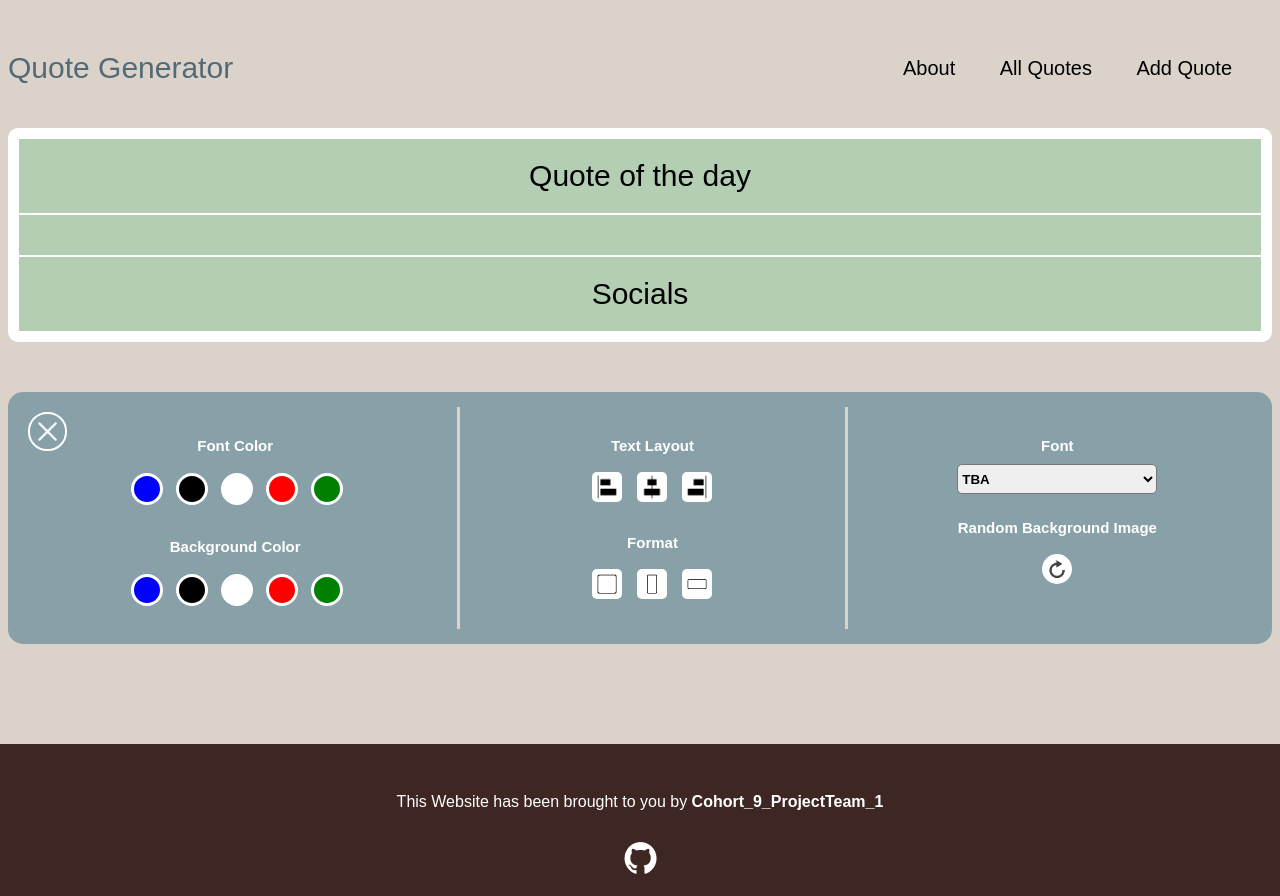
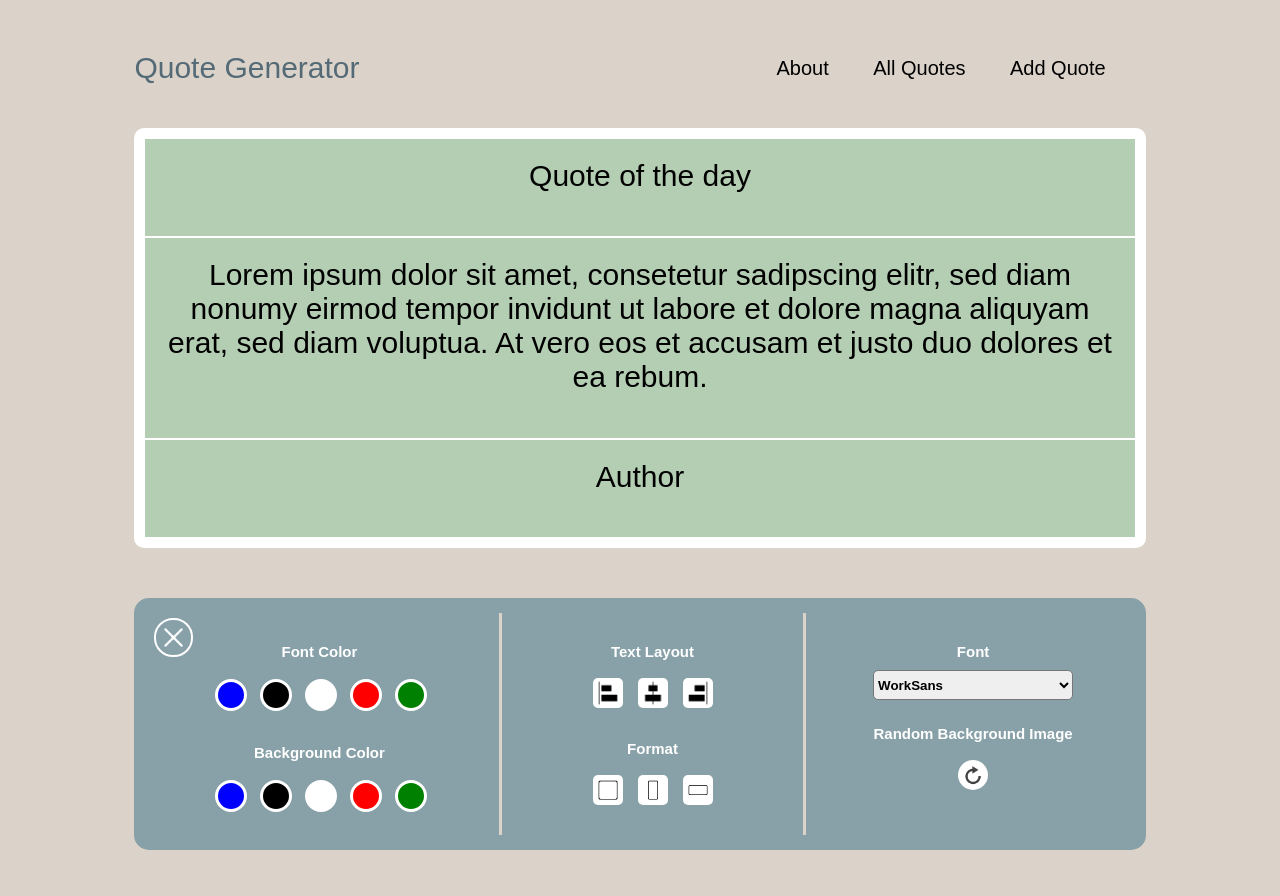
Before and after one commit to The-Dan-Main/Cohort_9-Quote-Project-1, a plain HTML site: page index.html in a window 1280 px wide. Shown: the top 896 px of the page. Drawn offline with Linux system fonts and the light colour scheme.

Commit message:
added additional fonts and placeholder for quote

```diff
--- a/index.html
+++ b/index.html
@@ -10,9 +10,8 @@
 </head>
 
 <body>
+    <div id="mainContainer">
 
-
-    <!-- navbar -->
         <nav class="navbar">
             <a class="navbar-title" href="#">Quote Generator</a>
             <div class="navbar-right">
@@ -23,9 +22,13 @@
         </nav>
 
         <div class="grid-container">
-        <div class="grid-item">Quote of the day</div>
-        <div class="grid-item"></div>
-        <div class="grid-item">Socials </div>
+            <div class="grid-item" id="quote-title">Quote of the day</div>
+            <div class="grid-item" id="quote-text">
+                Lorem ipsum dolor sit amet, consetetur sadipscing elitr, sed diam nonumy eirmod tempor invidunt ut
+                labore et dolore magna aliquyam erat, sed diam voluptua.
+                At vero eos et accusam et justo duo dolores et ea rebum.
+            </div>
+            <div class="grid-item" id="quote-author">Author </div>
         </div>
 
 
@@ -108,20 +111,24 @@
             </div>
             <div class="settings-font-container flex-container">
                 <p class="settings-para">Font</p>
-            <select name="fontSelect" id="fontSelect">
-                <option value="TBA">TBA</option> <!-- Font styles has to be decided and added -->
-                <option value="TBA">TBA</option> <!-- Font styles has to be decided and added -->
-                <option value="TBA">TBA</option> <!-- Font styles has to be decided and added -->
-                <option value="TBA">TBA</option> <!-- Font styles has to be decided and added -->
+                <select name="font Select" id="fontSelect" title="font Select">
+                    <option value="TBA" id="WorkSans">WorkSans</option>
+                    <option value="TBA" id="Silkscreen">Silkscreen</option>
+                    <option value="TBA" id="Playfair">Playfair</option>
+                    <option value="TBA" id="Aboreto">Aboreto</option>
+                    <option value="TBA" id="DancingScript">DancingScript</option>
                 </select>
 
                 <p class="settings-para">Random Background Image</p>
                 <div class="settings-font-backgroundSwitch">
-                <input type="radio" name="textFormatSwitch" class="randomBackgorundSwitch textFormatSwitch" id="random-bg-image">
+                    <input type="radio" name="textFormatSwitch" class="randomBackgorundSwitch textFormatSwitch"
+                        id="random-bg-image">
                 </div>
 
             </div>
         </div>
+    </div>
+
 
     <footer>
         <div>
--- a/style.css
+++ b/style.css
@@ -7,6 +7,11 @@
   --brown: #3e2723;
 }
 
+
+
+
+
+/* Main Font  */
 @import url('https://fonts.googleapis.com/css2?family=Work+Sans:wght@300;400;500;600;700;800;900&display=swap'
 );
 
@@ -23,6 +28,7 @@ body {
   background-color: white;
   padding: 10px;
   border-radius: 10px;
+  min-height: 400px;
 }
 
 .grid-item {
@@ -294,3 +300,35 @@ footer {
   background-color: #3e2723;
   color: white;
 }
+
+
+#mainContainer {
+  width: 80%;
+  margin: 0 auto;
+}
+
+/* Additional Fonts */
+
+/* font-family: 'Silkscreen', cursive; */
+@import url('https://fonts.googleapis.com/css2?family=Silkscreen&display=swap');
+#Silkscreen {
+  font-family: 'Silkscreen', cursive;;
+}
+
+/* font-family: 'Playfair Display', serif; */
+@import url('https://fonts.googleapis.com/css2?family=Playfair+Display:ital@1&display=swap');
+#Playfair {
+  font-family: 'Playfair Display', serif;
+}
+
+/* font-family: 'Aboreto', cursive; */
+@import url('https://fonts.googleapis.com/css2?family=Aboreto&display=swap');
+#Aboreto {
+  font-family: 'Aboreto', cursive;
+}
+
+/* font-family: 'Dancing Script', cursive; */
+@import url('https://fonts.googleapis.com/css2?family=Dancing+Script:wght@600&display=swap');
+#DancingScript {
+  font-family: 'Dancing Script', cursive;
+}
```
Also changed, not shown: main.js (line endings or trailing spaces). Lines whose indentation alone changed are shown as unchanged.
